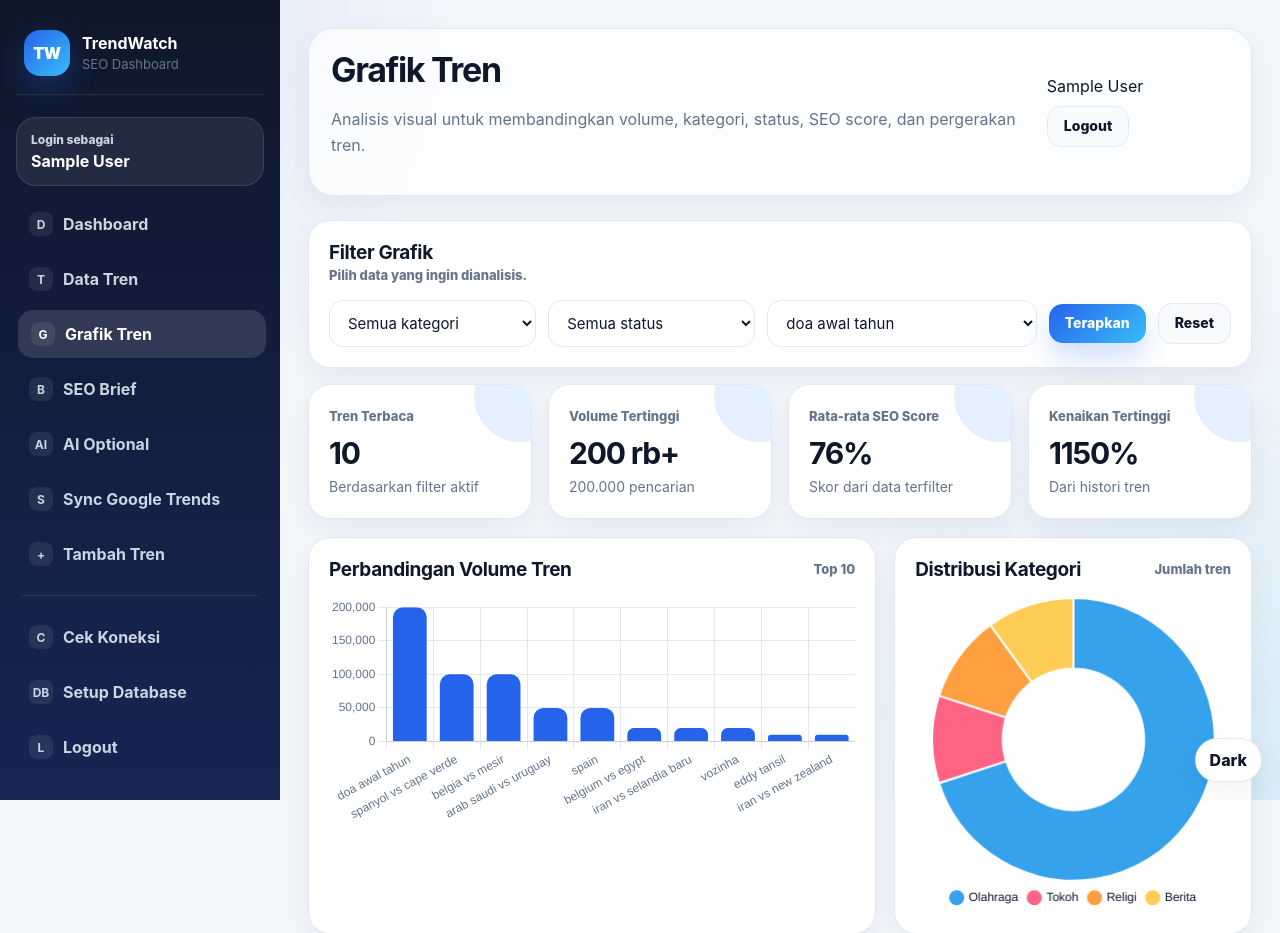
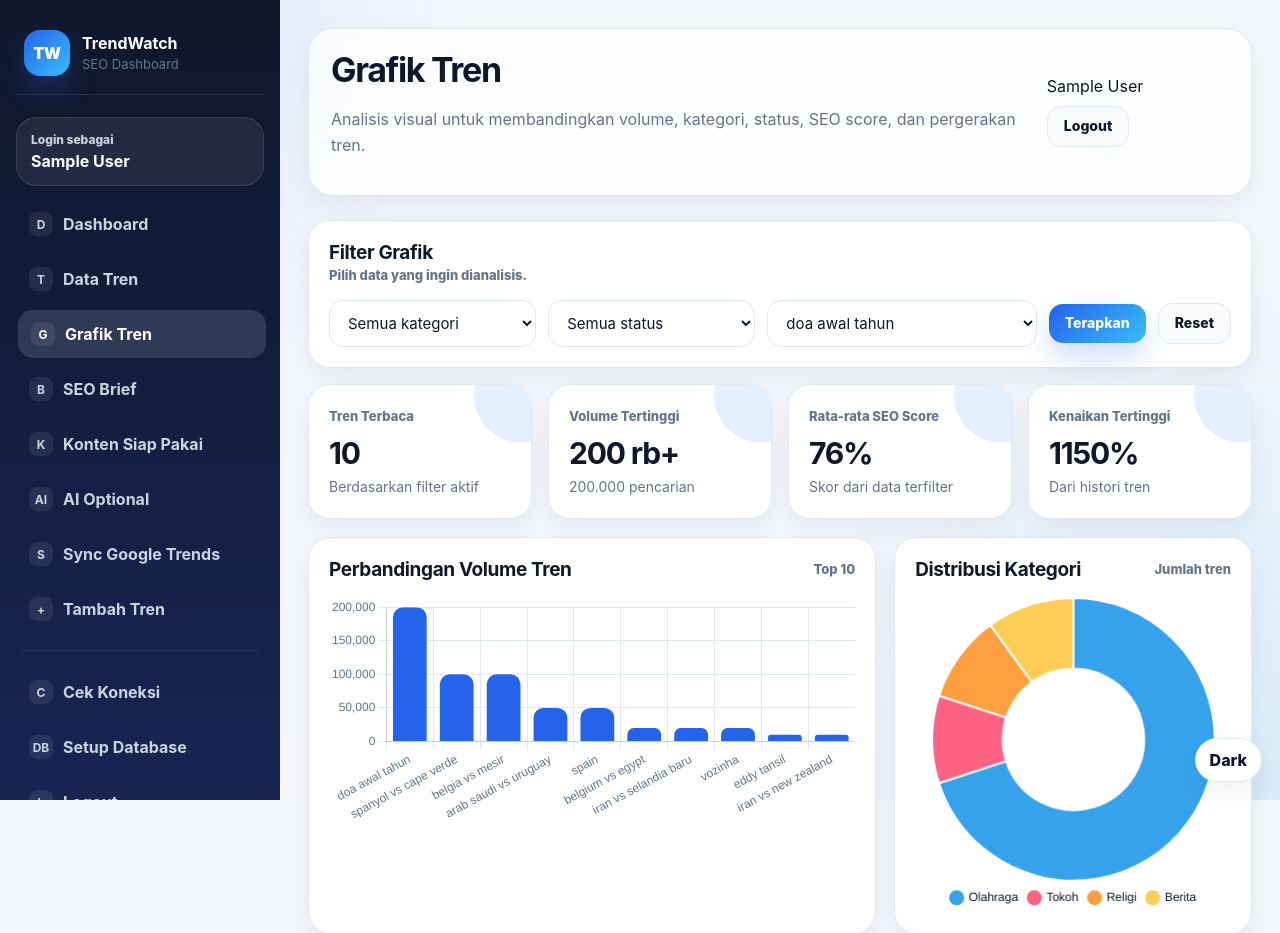
Before and after one commit to dhdeinfo/trendwatch-indonesia, a PHP site: page /admin/charts.php in a window 1280 px wide. Shown: the top 933 px of the page. Run offline with PHP 8.4, Linux system fonts and the light colour scheme; the visitor is signed in with stand-in values (Sample User, id 1); data comes from the database, SQL or seed files in the repository; some libraries are stand-ins or nearby versions.

Commit message:
Update sidebar.php
Generator Artikel dan Konten Short

```diff
--- a/includes/sidebar.php
+++ b/includes/sidebar.php
@@ -17,6 +17,7 @@
         <a data-icon="T" href="<?= e(url('admin/trends.php')) ?>" class="<?= ($activeMenu ?? '') === 'trends' ? 'active' : '' ?>">Data Tren</a>
         <a data-icon="G" href="<?= e(url('admin/charts.php')) ?>" class="<?= ($activeMenu ?? '') === 'charts' ? 'active' : '' ?>">Grafik Tren</a>
         <a data-icon="B" href="<?= e(url('admin/content_briefs.php')) ?>" class="<?= ($activeMenu ?? '') === 'content_briefs' ? 'active' : '' ?>">SEO Brief</a>
+        <a data-icon="K" href="<?= e(url('admin/generated_contents.php')) ?>" class="<?= ($activeMenu ?? '') === 'generated_contents' ? 'active' : '' ?>">Konten Siap Pakai</a>
         <a data-icon="AI" href="<?= e(url('admin/ai_settings.php')) ?>" class="<?= ($activeMenu ?? '') === 'ai_settings' ? 'active' : '' ?>">AI Optional</a>
         <a data-icon="S" href="<?= e(url('admin/sync_google_trends.php')) ?>" class="<?= ($activeMenu ?? '') === 'sync_google_trends' ? 'active' : '' ?>">Sync Google Trends</a>
         <a data-icon="+" href="<?= e(url('admin/trend_add.php')) ?>" class="<?= ($activeMenu ?? '') === 'trend_add' ? 'active' : '' ?>">Tambah Tren</a>
```
